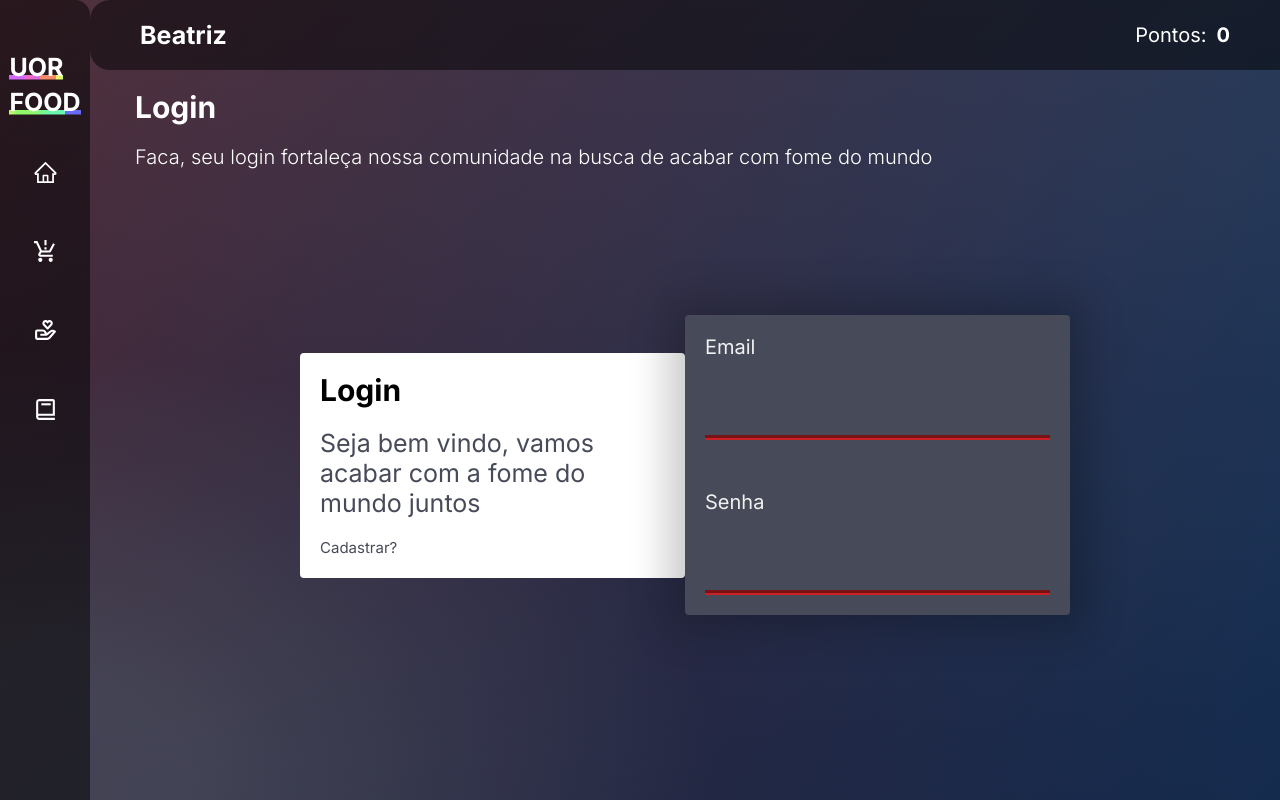
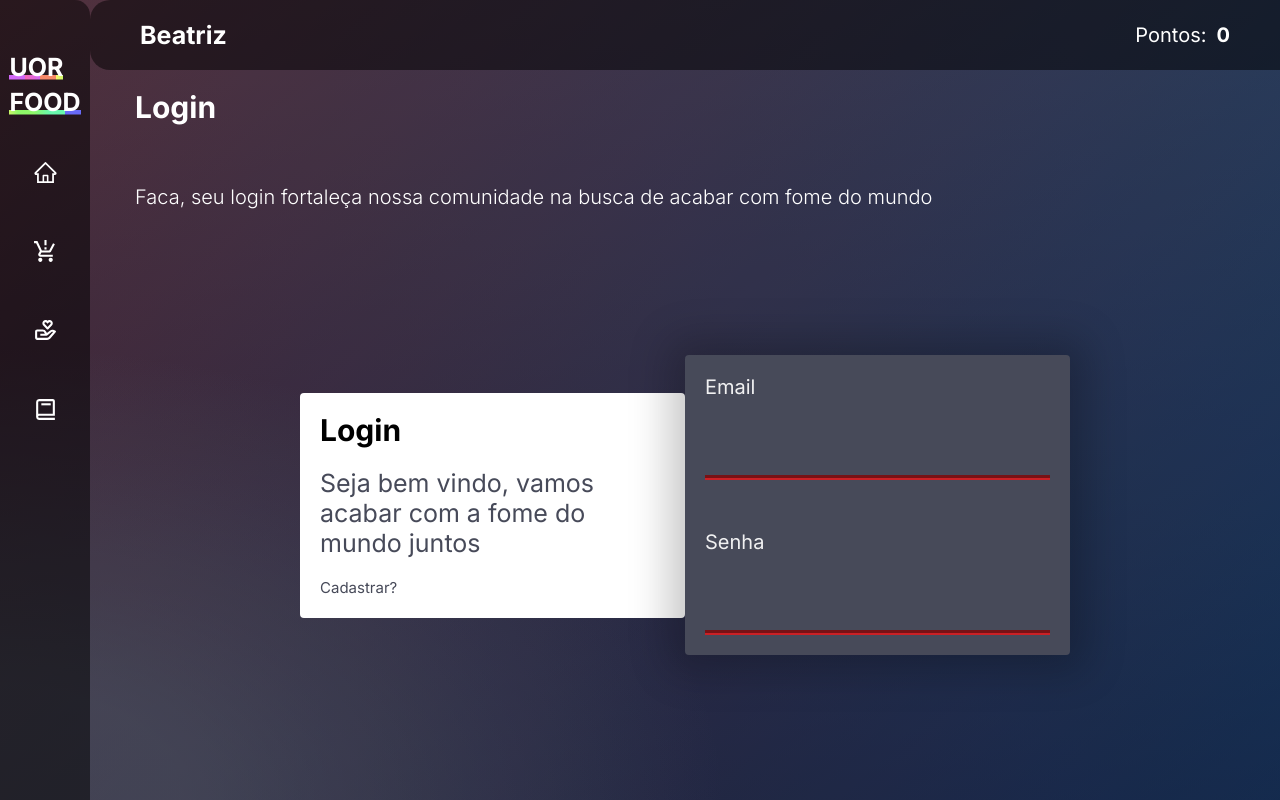
Before and after one commit to kenjimaeda54/ourfood-react-global-solutions, a React (Create React App) app: page /login in a window 1280 px wide. Built offline with nearby package versions, Linux system fonts and the light colour scheme.

Commit message:
refactor

```diff
--- a/src/pages/login/index.jsx
+++ b/src/pages/login/index.jsx
@@ -31,9 +31,9 @@ export function Login() {
         </ContainerText>
         <WrapLogin>
           <Label>Email</Label>
-          <Input />
+          <Input autoFocus />
           <Label>Senha</Label>
-          <Input />
+          <Input autoFocus />
         </WrapLogin>
       </ContainerLogin>
     </Container>
--- a/src/pages/login/styles.js
+++ b/src/pages/login/styles.js
@@ -4,7 +4,6 @@ export const Container = styled.div`
   display: flex;
   flex-direction: column;
   width: 100%;
-  padding: 20px 45px;
 `;
 
 export const Title = styled.h1`
@@ -13,6 +12,7 @@ export const Title = styled.h1`
   font-size: 30px;
   line-height: 35px;
   margin-bottom: 20px;
+  padding: 20px 45px;
 `;
 
 export const Subtitle = styled.small`
@@ -20,6 +20,7 @@ export const Subtitle = styled.small`
   color: ${({ theme }) => theme.colors.white};
   font-size: 20px;
   line-height: 25px;
+  padding: 20px 45px;
 `;
 
 export const ContainerLogin = styled.div`
@@ -28,6 +29,7 @@ export const ContainerLogin = styled.div`
   align-items: center;
   width: 100%;
   height: 100%;
+  padding: 20px 45px;
 `;
 
 export const WrapLogin = styled.div`
```
Also changed, not shown: src/assets/triangulo.png (deleted), 1 other file (tests, documents, lock files or other folders).
